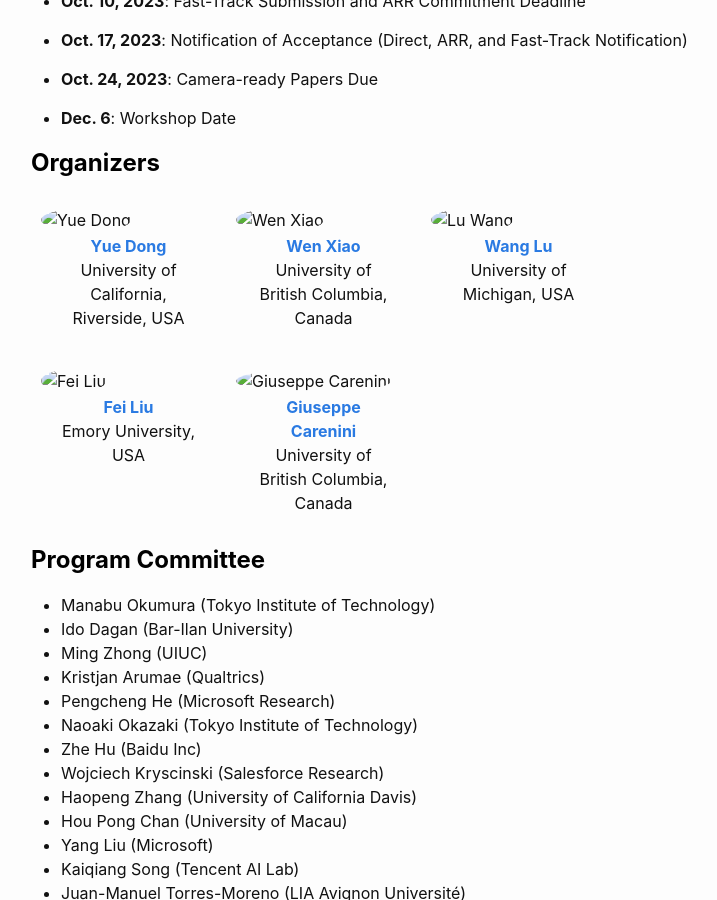
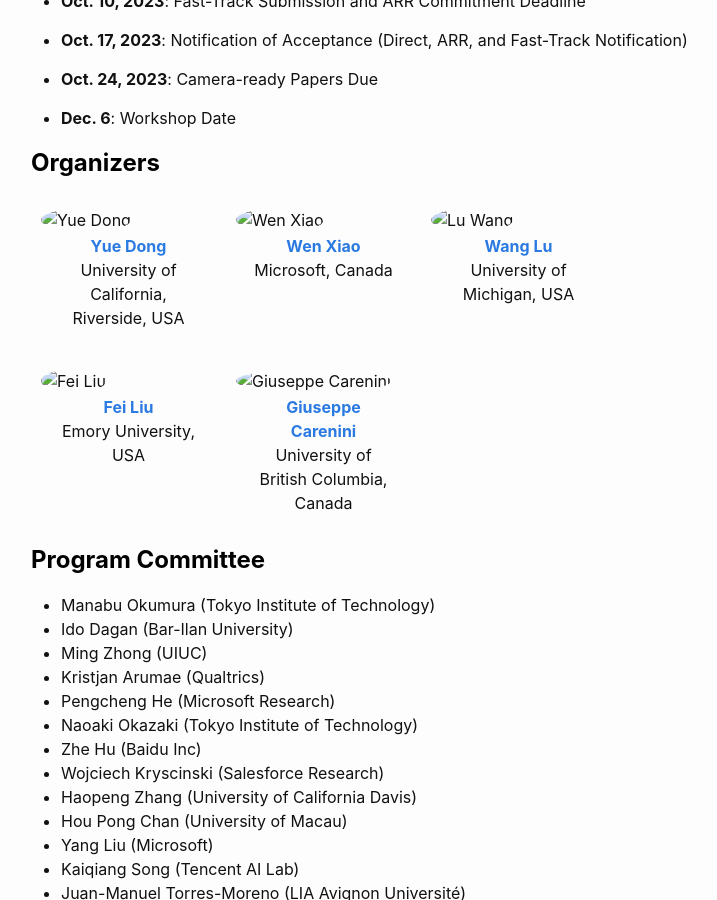
Before and after one commit to newsumm/2025, a Jekyll site: the page built from index.md, in a window 1280 px wide and 900 px high, scrolled down 5117 px. Shown: the whole window, without its empty margins (219-936 px from the left). Built offline with Jekyll 4.4.1, drawn with Linux system fonts in a browser that asks for light colours.

Commit message:
Update index.md

```diff
--- a/index.md
+++ b/index.md
@@ -242,7 +242,7 @@ ACL workshops are traditionally archival. To allow dual submission of work, we a
 		<h4>
       <a href="https://wendy-xiao.github.io/"><b>Wen Xiao</b></a>
 			<br>
-			University of British Columbia, Canada
+			Microsoft, Canada
 		</h4>
 		</center>
 	  </div>
```
